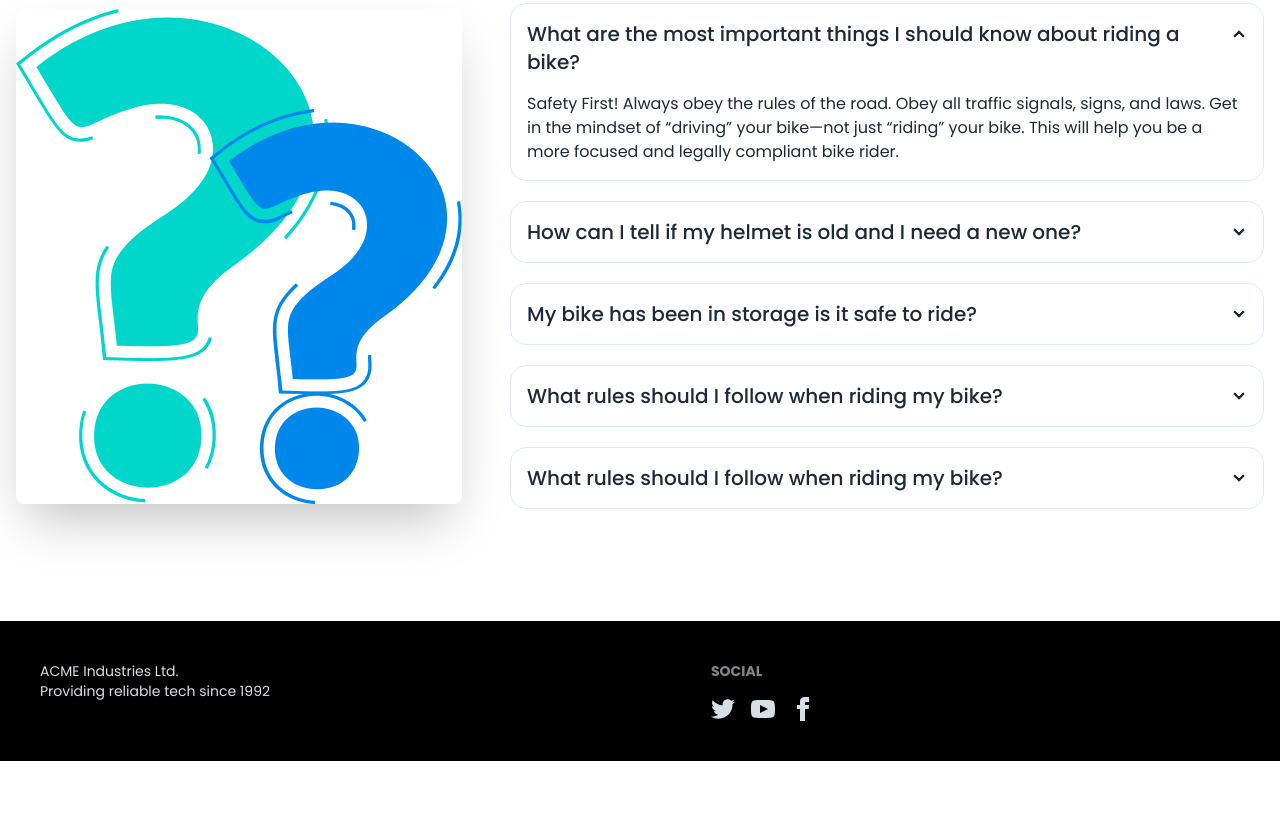
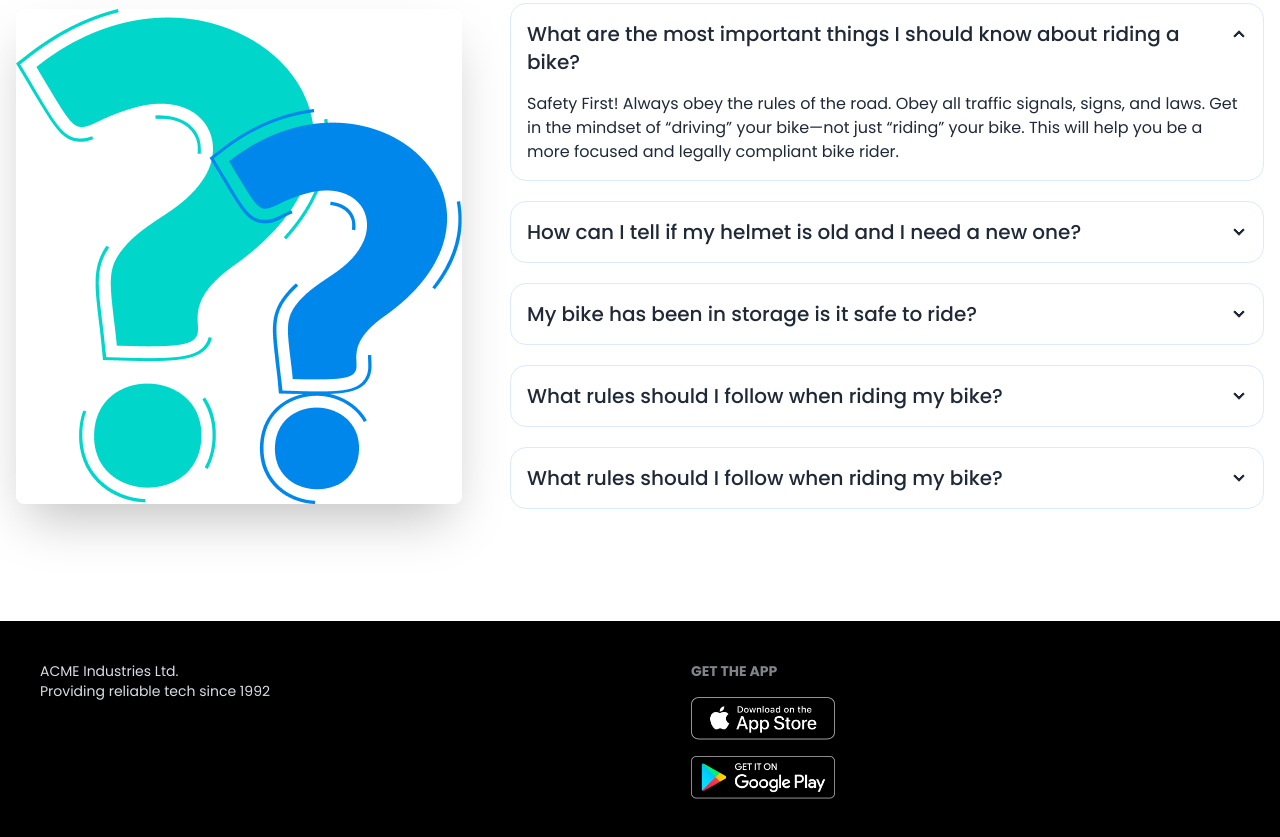
Before and after one commit to khalid33-opu/biker-zone-using-daisyUI, a plain HTML site: page index.html in a window 1280 px wide. Shown: the part 1539-2376 px from the top of the page. Before the commit the page ends 2300 px from the top, so only its background shows below. Drawn offline with nearby package versions, Linux system fonts and the light colour scheme.

Commit message:
added footer section

```diff
--- a/index.html
+++ b/index.html
@@ -306,31 +306,12 @@
             </p>
         </aside>
         <nav>
-            <h6 class="footer-title">Social</h6>
-            <div class="grid grid-flow-col gap-4">
-                <a>
-                    <svg xmlns="http://www.w3.org/2000/svg" width="24" height="24" viewBox="0 0 24 24"
-                        class="fill-current">
-                        <path
-                            d="M24 4.557c-.883.392-1.832.656-2.828.775 1.017-.609 1.798-1.574 2.165-2.724-.951.564-2.005.974-3.127 1.195-.897-.957-2.178-1.555-3.594-1.555-3.179 0-5.515 2.966-4.797 6.045-4.091-.205-7.719-2.165-10.148-5.144-1.29 2.213-.669 5.108 1.523 6.574-.806-.026-1.566-.247-2.229-.616-.054 2.281 1.581 4.415 3.949 4.89-.693.188-1.452.232-2.224.084.626 1.956 2.444 3.379 4.6 3.419-2.07 1.623-4.678 2.348-7.29 2.04 2.179 1.397 4.768 2.212 7.548 2.212 9.142 0 14.307-7.721 13.995-14.646.962-.695 1.797-1.562 2.457-2.549z">
-                        </path>
-                    </svg>
+            <h6 class="footer-title">Get the App</h6>
+            <div class="grid grid-cols-1 gap-4">
+
+                <a><img class="w-36" src="images/others/ios.png" alt="">
                 </a>
-                <a>
-                    <svg xmlns="http://www.w3.org/2000/svg" width="24" height="24" viewBox="0 0 24 24"
-                        class="fill-current">
-                        <path
-                            d="M19.615 3.184c-3.604-.246-11.631-.245-15.23 0-3.897.266-4.356 2.62-4.385 8.816.029 6.185.484 8.549 4.385 8.816 3.6.245 11.626.246 15.23 0 3.897-.266 4.356-2.62 4.385-8.816-.029-6.185-.484-8.549-4.385-8.816zm-10.615 12.816v-8l8 3.993-8 4.007z">
-                        </path>
-                    </svg>
-                </a>
-                <a>
-                    <svg xmlns="http://www.w3.org/2000/svg" width="24" height="24" viewBox="0 0 24 24"
-                        class="fill-current">
-                        <path
-                            d="M9 8h-3v4h3v12h5v-12h3.642l.358-4h-4v-1.667c0-.955.192-1.333 1.115-1.333h2.885v-5h-3.808c-3.596 0-5.192 1.583-5.192 4.615v3.385z">
-                        </path>
-                    </svg>
+                <a><img class="w-36" src="images/others/android.png" alt="">
                 </a>
             </div>
         </nav>
```
